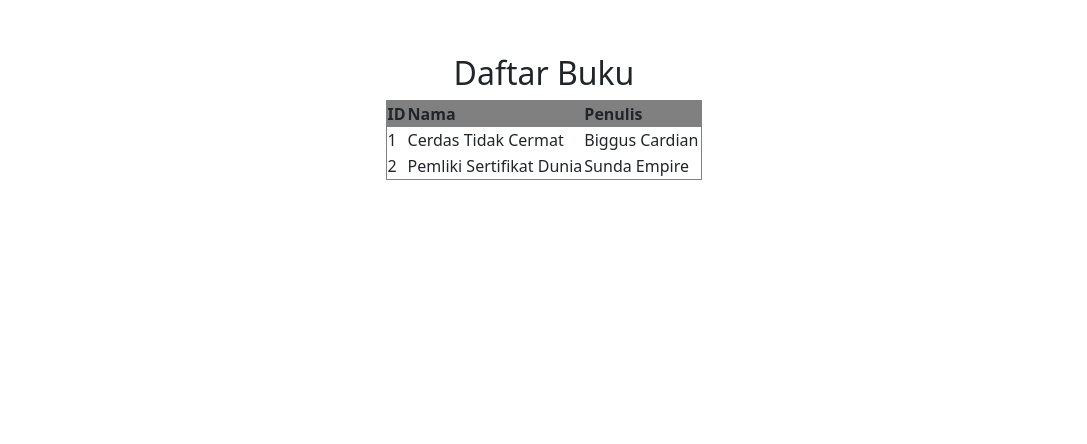
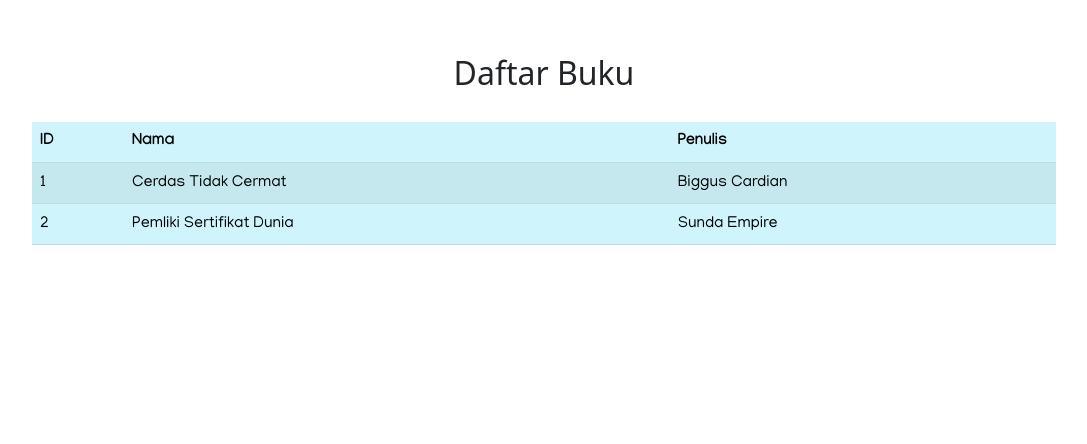
Before and after one commit to aNdr3W03/SI2_UAS, a CodeIgniter app: page /SI2_UAS/index.php/book/index in a window 1280 px wide. Shown: the part 66-510 px from the top of the page, without its empty margins (96-1183 px from the left). Run offline with CodeIgniter, Linux system fonts and the light colour scheme; data comes from the database, SQL or seed files in the repository; some libraries are stand-ins or nearby versions.

Commit message:
table book color and margin

```diff
--- a/application/views/book_view.php
+++ b/application/views/book_view.php
@@ -3,30 +3,36 @@
 
 <head>
     <title>Buku</title>
+    <style>
+
+    </style>
 </head>
 
 <body>
+    <center>
+        <h2 style="margin-top: 120px;">Daftar Buku</h2>
 
-    <center>
-        <h2 style="margin-top: 120px;">Daftar Buku </h2>
-        <center>
-            <table align="center" border="1" style="border-collapse: collapse;">
-                <tr style="background: grey; font-weight:bold;align:center">
-                    <td>ID</td>
-                    <td>Nama</td>
-                    <td>Penulis</td>
-                    <td colspan="3"></td>
-                </tr>
-
-                <?php foreach ($data as $buku) { ?>
+        <div style="margin: 30px 10%">
+            <table class="table table-info table-striped table-hover">
+                <thead>
+                    <tr>
+                        <th>ID</th>
+                        <th>Nama</th>
+                        <th>Penulis</th>
+                    </tr>
+                </thead>
+                <tbody>
+                    <?php foreach ($data as $buku) { ?>
                     <tr>
                         <td><?php echo $buku['id_buku']; ?></td>
                         <td><?php echo $buku['nama_buku']; ?></td>
                         <td><?php echo $buku['penulis_buku']; ?></td>
                     </tr>
-                <?php } ?>
+                    <?php } ?>
+                </tbody>
             </table>
-
+        </div>
+    </center>
 </body>
 
 </html>
```
